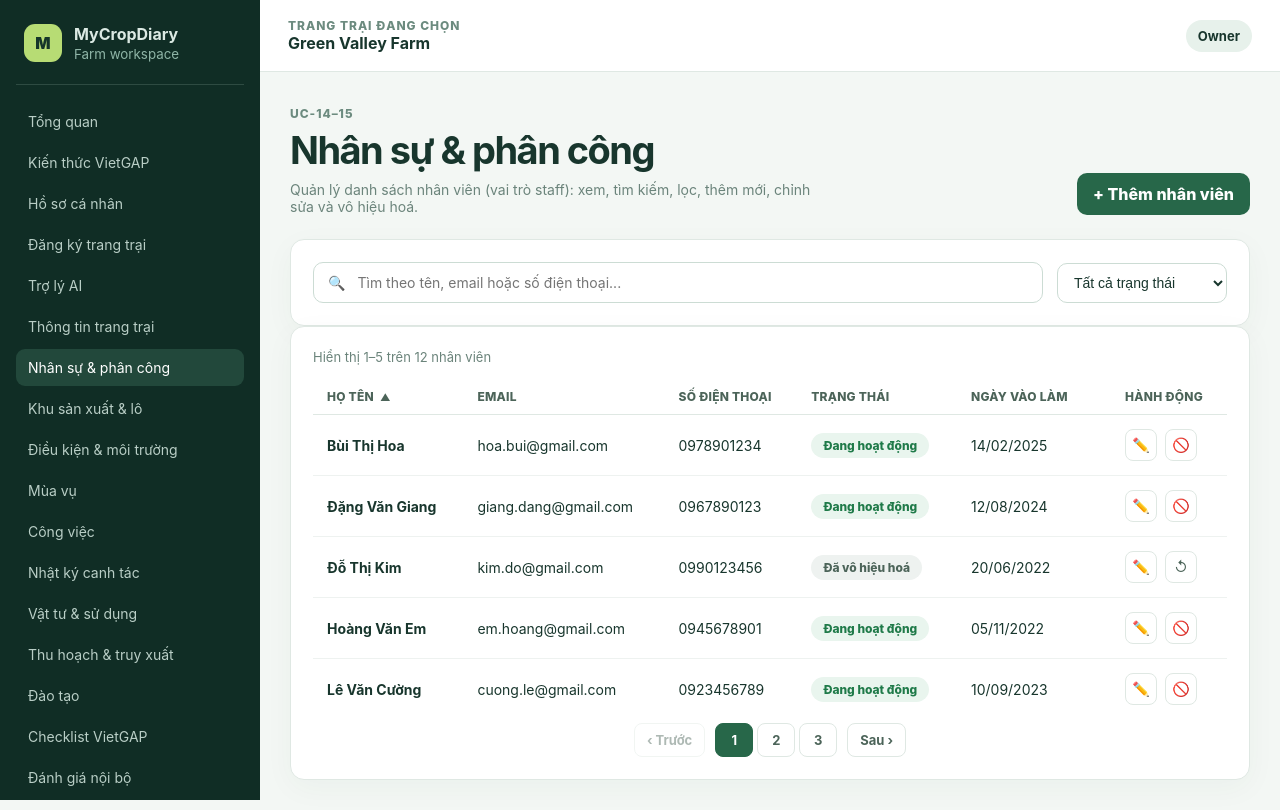
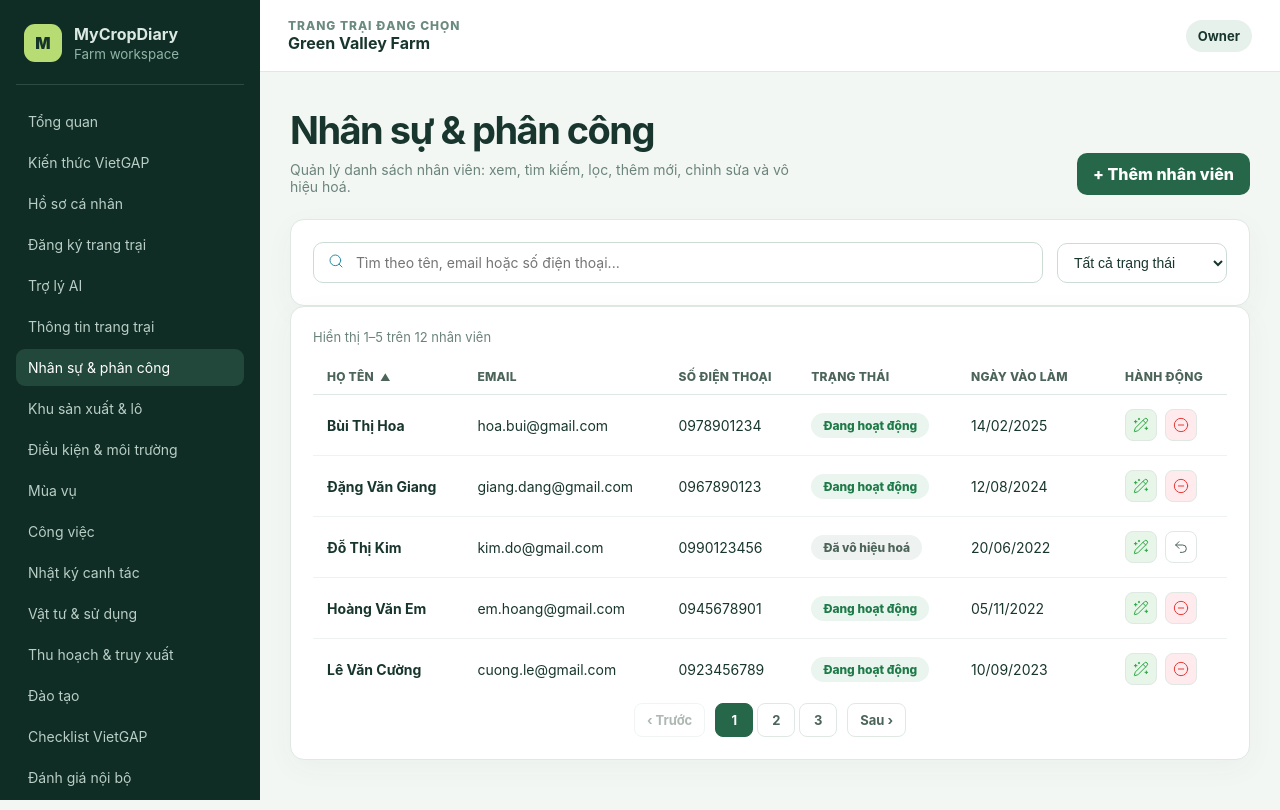
Before and after one commit to HieuCE180575/MyCropDiary_FE, a React (Vite) app: page /members in a window 1280 px wide. Built offline with nearby package versions, Linux system fonts and the light colour scheme.

Commit message:
feat(staff): add ui to CRU staff

```diff
--- a/package.json
+++ b/package.json
@@ -10,6 +10,7 @@
     "typecheck": "tsc -b --pretty false"
   },
   "dependencies": {
+    "lucide-react": "^1.49.0",
     "react": "^19.2.0",
     "react-dom": "^19.2.0",
     "react-router-dom": "^7.18.1"
--- a/src/features/staff/components/StaffFilterBar.tsx
+++ b/src/features/staff/components/StaffFilterBar.tsx
@@ -1,3 +1,4 @@
+import { Search } from 'lucide-react';
 import { STAFF_STATUS_FILTER_OPTIONS } from '../constants';
 import type { StaffMemberStatus } from '../types';
 
@@ -12,7 +13,9 @@ export function StaffFilterBar({ searchValue, onSearchChange, status, onStatusCh
   return (
     <div className="list-filter-bar">
       <div className="search-input">
-        <span className="search-icon" aria-hidden="true">🔍</span>
+        <span className="search-icon" aria-hidden="true">
+          <Search size={16} color="#2a8ca7" strokeWidth={1.5} />
+        </span>
         <input
           type="search"
           value={searchValue}
@@ -20,11 +23,6 @@ export function StaffFilterBar({ searchValue, onSearchChange, status, onStatusCh
           placeholder="Tìm theo tên, email hoặc số điện thoại..."
           aria-label="Tìm kiếm nhân viên"
         />
-        {searchValue ? (
-          <button type="button" className="search-clear" aria-label="Xoá tìm kiếm" onClick={() => onSearchChange('')}>
-            ✕
-          </button>
-        ) : null}
       </div>
 
       <label className="status-select">
--- a/src/features/staff/components/StaffTable.tsx
+++ b/src/features/staff/components/StaffTable.tsx
@@ -1,3 +1,4 @@
+import { CircleMinus, PencilSparkles, Undo2 } from 'lucide-react';
 import { StatusBadge } from '../../../shared/components/StatusBadge';
 import { STAFF_STATUS_LABEL, STAFF_STATUS_TONE } from '../constants';
 import type { SortDirection, StaffMember, StaffSortField } from '../types';
@@ -83,12 +84,12 @@ export function StaffTable({
                   <div className="table-actions">
                     <button
                       type="button"
-                        className="icon-button"
+                      className="icon-button edit-button"
                       aria-label={`Sửa ${member.fullName}`}
                       title="Chỉnh sửa"
                       onClick={() => onEdit(member)}
                     >
-                        ✏️
+                      <PencilSparkles size={16} strokeWidth={1.5} />
                     </button>
                     {member.status === 'suspended' ? (
                       <button
@@ -98,17 +99,17 @@ export function StaffTable({
                         title="Kích hoạt lại"
                         onClick={() => onActivate(member)}
                       >
-                          ↺
+                        <Undo2 size={16} strokeWidth={1.5} />
                       </button>
                     ) : (
                       <button
                         type="button"
-                          className="icon-button"
+                        className="icon-button delete-button"
                         aria-label={`Vô hiệu hoá ${member.fullName}`}
                         title="Vô hiệu hoá"
                         onClick={() => onSuspend(member)}
                       >
-                          🚫
+                        <CircleMinus size={16} strokeWidth={1.5}/>
                       </button>
                     )}
                   </div>
--- a/src/pages/StaffPage.tsx
+++ b/src/pages/StaffPage.tsx
@@ -152,10 +152,9 @@ export function StaffPage() {
     <section>
       <div className="page-heading">
         <div>
-          <span className="eyebrow">UC-14–15</span>
           <h1>Nhân sự &amp; phân công</h1>
           <p className="page-subtitle">
-            Quản lý danh sách nhân viên (vai trò staff): xem, tìm kiếm, lọc, thêm mới, chỉnh sửa và vô hiệu hoá.
+            Quản lý danh sách nhân viên: xem, tìm kiếm, lọc, thêm mới, chỉnh sửa và vô hiệu hoá.
           </p>
         </div>
         <button type="button" className="primary-button" onClick={openCreateModal}>
--- a/src/styles/global.css
+++ b/src/styles/global.css
@@ -437,6 +437,44 @@ p {
   border-color: #397a5e;
   color: #276749;
   background: #f1f8f3;
+}
+
+/* Edit */
+.edit-button {
+  background-color: #e8f5e9;
+  color: #2aa743;
+}
+
+.edit-button:hover {
+  background-color: #53e26f;
+  color: white;
+}
+
+.primary-button:hover {
+  background-color: #044d13;
+  color: white;
+}
+
+/* Delete */
+.delete-button {
+  background-color: #ffebee;
+  color: #e53935;
+}
+
+.delete-button:hover {
+  background-color: #e53935;
+  color: white;
+}
+
+/* View */
+.view-button {
+  background-color: #e3f2fd;
+  color: #1976d2;
+}
+
+.view-button:hover {
+  background-color: #1976d2;
+  color: white;
 }
 
 /* ---------- Generic list filter toolbar + table cell emphasis (staff, etc.) ---------- */
```
Also changed, not shown: 1 other file (tests, documents, lock files or other folders). Lines whose indentation alone changed are shown as unchanged.
